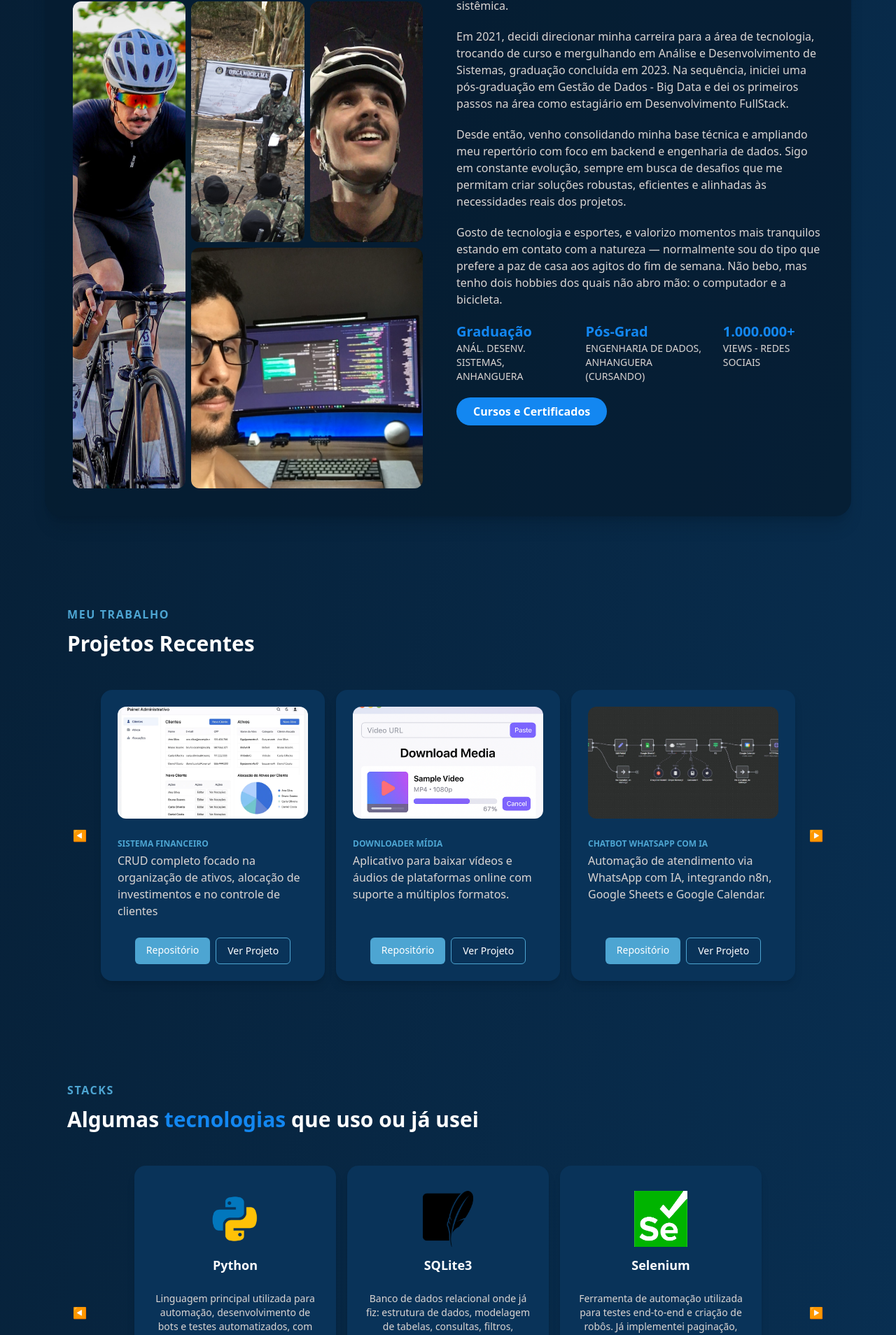
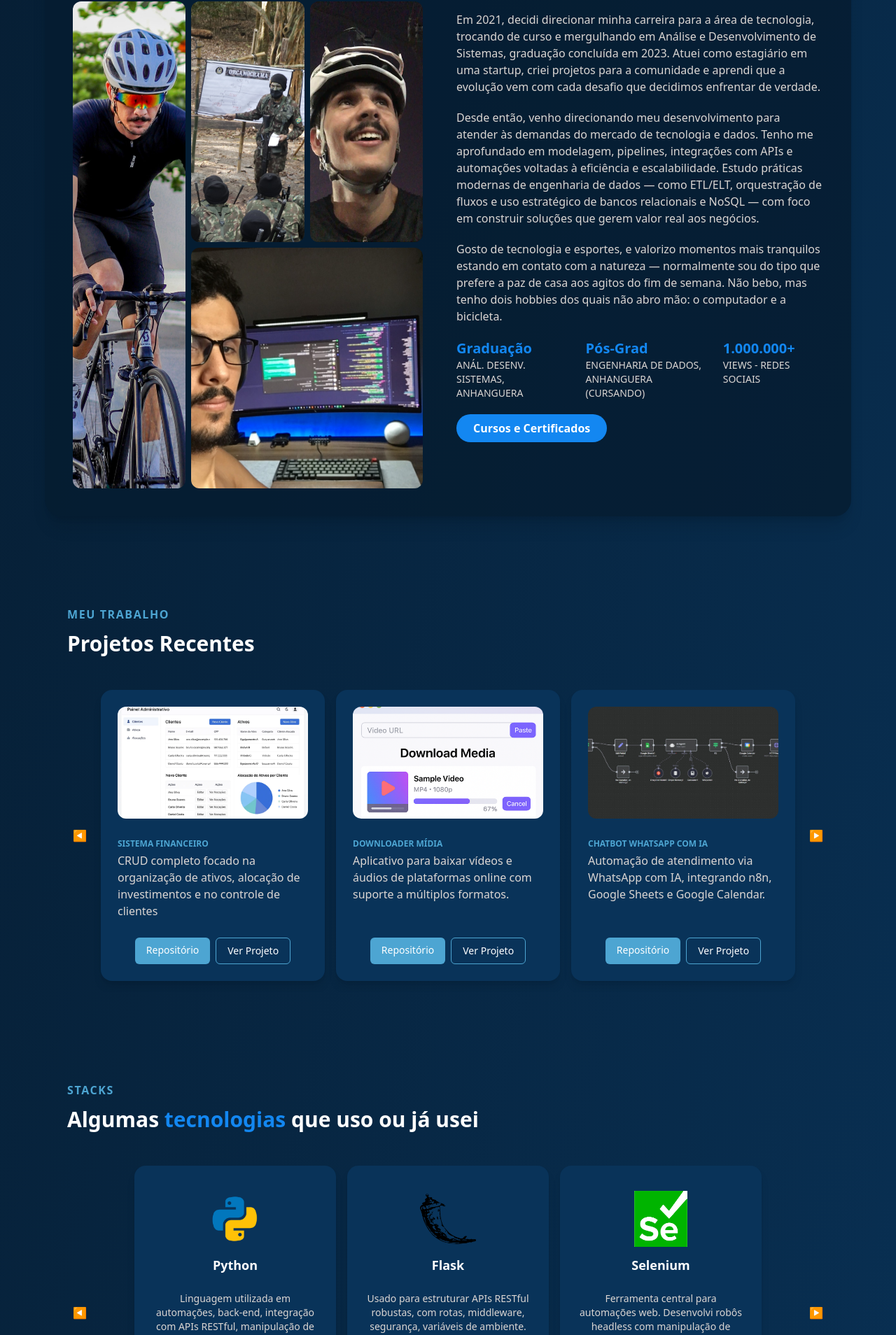
Before and after one commit to vmellozk/portfolio-profissional, a React (Vite) app: page / in a window 1280 px wide. Shown: the part 1278-3186 px from the top of the page at 70% size. Built offline with nearby package versions, Linux system fonts and the light colour scheme.

Commit message:
att de textos das stacks

```diff
--- a/src/App.tsx
+++ b/src/App.tsx
@@ -35,17 +35,17 @@ export default function App() {
   }, []);
 
   const technologies = [
-    { title: "Python", image: "images/python.png", description: "Linguagem principal utilizada para automação, desenvolvimento de bots e testes automatizados, com forte aplicação em back-end e scripts com APIs RESTful. Também uso Scikit Learn e Spark, para Machine Learning e BigData.", rating: 4 },
-    { title: "SQLite3", image: "images/sqlite3.png", description: "Banco de dados relacional onde já fiz: estrutura de dados, modelagem de tabelas, consultas, filtros, persistência de dados, criptografia de dados sensíveis e boas práticas de normalização e otimização de desempenho. ", rating: 4 },
-    { title: "Selenium", image: "images/selenium.png", description: "Ferramenta de automação utilizada para testes end-to-end e criação de robôs. Já implementei paginação, gerenciamento de cookies e sessões, modo headless com suporte a Xvfb e integração Docker.", rating: 4 },
-    { title: "Flask", image: "images/flask.png", description: "Microframework em Python para construir APIs RESTful e aplicações web. Já fiz rotas com métodos HTTP, middleware de segurança, integração com banco de dados, controle de fila e configurei ambientes de produção com Gunicorn e Nginx.", rating: 4 },
-    { title: "Pandas", image: "images/pandas.png", description: "Biblioteca para análise, tratamento e manipulação de dados em estruturas DataFrames, usada em projetos de automação e Data Science. Já usei para leitura, escrita, tratamento de dados nulos ou duplicados e filtragens condicionais.", rating: 3 },
-    { title: "Docker", image: "images/docker.png", description: "Plataforma de contêineres para empacotar aplicações e seus ambientes, garantindo portabilidade, isolamento e facilidade de deploy. Criei imagem personalizada com Dockerfile, defini ambientes e orquestrei aplicações.", rating: 2 },
-    { title: "MySQL", image: "images/mysql.png", description: "Sistema de gerenciamento de banco de dados relacional robusto. Apesar de ter maior domínio com outro SGBD, venho me aperfeiçoando aqui. Utilizado em projetos pessoais para criação e modelagem de tabelas relacionais.", rating: 2 },
-    { title: "TypeScript", image: "images/typescript.png", description: "Superset do JavaScript que adiciona tipagem estática ao código, sendo mais confiável e robusto. Tive contato durante a construção deste portfólio, aplicando conceitos básicos e estruturação de componentes. Ainda em aprendizado contínuo.", rating: 2 },
-    { title: "JavaScript", image: "images/javascript.png", description: "Linguagem para o desenvolvimento web para tornar interfaces mais dinâmicas e interativas. Já apliquei funcionalidades básicas de formulários, manipulação de DOM e integração de APIs. Ainda em aprendizado contínuo.", rating: 2 },
-    { title: "HTML", image: "images/html.png", description: "Linguagem de marcação estruturante das páginas web. Apesar de não ser o meu foco, possuo conhecimentos básicos, já tendo utilizado em projetos estruturando páginas, criando formulários, tabelas e integrado CSS e JavaScript.", rating: 2 },
-    { title: "CSS", image: "images/css.png", description: "Linguagem de estilo para personalizar o layout e a aparência visual das páginas web. Apesar de não ser o meu foco, possuo conhecimentos básicos, já tendo utilizado em projetos estilizando páginas, ajustando layouts e interações visuais.", rating: 2 },
+    { title: "Python", image: "images/python.png", description: "Linguagem utilizada em automações, back-end, integração com APIs RESTful, manipulação de dados com Pandas e scripts com Selenium. Já utilizei bibliotecas como Flask, Bcrypt e RapidFuzz, além de lógica aplicada para personalização com IA e geração de conteúdo dinâmico.", rating: 4 },
+    { title: "Flask", image: "images/flask.png", description: "Usado para estruturar APIs RESTful robustas, com rotas, middleware, segurança, variáveis de ambiente. Foi a base do sistema principal da startup onde atuei, integrando banco de dados, filas de execução assíncronas e controle de acesso, onde preparei para deploy com Gunicorn e Nginx.", rating: 4 },
+    { title: "Selenium", image: "images/selenium.png", description: "Ferramenta central para automações web. Desenvolvi robôs headless com manipulação de sessões, cookies e paginação, aplicando em fluxos reais como geração de eBooks com IA e publicações automatizadas integradas com plataformas externas.", rating: 4 },
+    { title: "MySQL", image: "images/mysql.png", description: "Banco relacional adotado em projetos robustos com múltiplas entidades e permissões. Modelei estruturas relacionais com Prisma ORM, controle de migrations, seed automatizado e integração via Docker Compose, com foco em ambientes corporativos.", rating: 3 },
+    { title: "Pandas", image: "images/pandas.png", description: "Utilizado em automações e manipulação de dados estruturados, com filtragens condicionais, tratamento de dados nulos/duplicados e transformações para leitura e escrita. Aplicado em pipelines e geração dinâmica de conteúdo com base em entrada de usuários.", rating: 3 },
+    { title: "SQLite3", image: "images/sqlite3.png", description: "Primeiro SGBD que utilizei, ainda presente em projetos locais e scripts rápidos. Com ele aprendi sobre modelagem de dados, normalização, persistência local e criptografia de campos sensíveis. Hoje, uso principalmente como alternativa leve em protótipos.", rating: 3 },
+    { title: "Docker", image: "images/docker.png", description: "Utilizado para orquestrar múltiplos serviços com Docker Compose, criar ambientes isolados para desenvolvimento e deploy, além de configuração de variáveis e uso de imagens personalizadas. Facilitou modularização e setup ágil dos projetos.", rating: 2 },
+    { title: "TypeScript", image: "images/typescript.png", description: "Venho aprimorando em diferentes projetos, desde sites com front-end em React até aplicações full stack. Já utilizei em APIs com Express e Prisma, além de interfaces com tipagem estática, modularização e organização mais segura do código.", rating: 2 },
+    { title: "JavaScript", image: "images/javascript.png", description: "Utilizado tanto no desenvolvimento de front-end (em React/Next.js) quanto em automações com n8n. Empregado para manipulação de DOM, validações, funções condicionais e lógica personalizada em fluxos automatizados com integração de APIs.", rating: 2 },
+    { title: "HTML", image: "images/html.png", description: "Linguagem de marcação utilizada na estruturação de páginas e formulários em projetos próprios e profissionais. Trabalhei com templates Jinja2, construção de componentes reutilizáveis e integração com CSS e bibliotecas de JavaScript para enriquecer a interação.", rating: 2 },
+    { title: "CSS", image: "images/css.png", description: "Aplicado para estilização de interfaces, responsividade e organização visual. Utilizei tanto em estruturas simples com CSS puro quanto com Tailwind CSS, priorizando clareza, acessibilidade e boa experiência do usuário em projetos reais e no portfólio.", rating: 2 },
   ];
 
   const totalPages = Math.ceil(technologies.length / technologiesPerPage);
@@ -352,10 +352,10 @@ export default function App() {
               Sou uma pessoa centrada e comprometida, com uma trajetória marcada por experiências diversas que moldaram minha forma de pensar e atuar. Atuei como Oficial R2 do Exército Brasileiro, trabalhei com atendimento ao público e também na área financeira — vivências que fortaleceram minha disciplina, adaptabilidade e visão sistêmica.
             </p>
             <p className="text-[#dbd6d3] text-sm sm:text-base leading-relaxed">
-              Em 2021, decidi direcionar minha carreira para a área de tecnologia, trocando de curso e mergulhando em Análise e Desenvolvimento de Sistemas, graduação concluída em 2023. Na sequência, iniciei uma pós-graduação em Gestão de Dados - Big Data e dei os primeiros passos na área como estagiário em Desenvolvimento FullStack.
+              Em 2021, decidi direcionar minha carreira para a área de tecnologia, trocando de curso e mergulhando em Análise e Desenvolvimento de Sistemas, graduação concluída em 2023. Atuei como estagiário em uma startup, criei projetos para a comunidade e aprendi que a evolução vem com cada desafio que decidimos enfrentar de verdade.
             </p>
             <p className="text-[#dbd6d3] text-sm sm:text-base leading-relaxed">
-              Desde então, venho consolidando minha base técnica e ampliando meu repertório com foco em backend e engenharia de dados. Sigo em constante evolução, sempre em busca de desafios que me permitam criar soluções robustas, eficientes e alinhadas às necessidades reais dos projetos.
+              Desde então, venho direcionando meu desenvolvimento para atender às demandas do mercado de tecnologia e dados. Tenho me aprofundado em modelagem, pipelines, integrações com APIs e automações voltadas à eficiência e escalabilidade. Estudo práticas modernas de engenharia de dados — como ETL/ELT, orquestração de fluxos e uso estratégico de bancos relacionais e NoSQL — com foco em construir soluções que gerem valor real aos negócios.
             </p>
             <p className="text-[#dbd6d3] text-sm sm:text-base leading-relaxed">
               Gosto de tecnologia e esportes, e valorizo momentos mais tranquilos estando em contato com a natureza — normalmente sou do tipo que prefere a paz de casa aos agitos do fim de semana. Não bebo, mas tenho dois hobbies dos quais não abro mão: o computador e a bicicleta.
```
